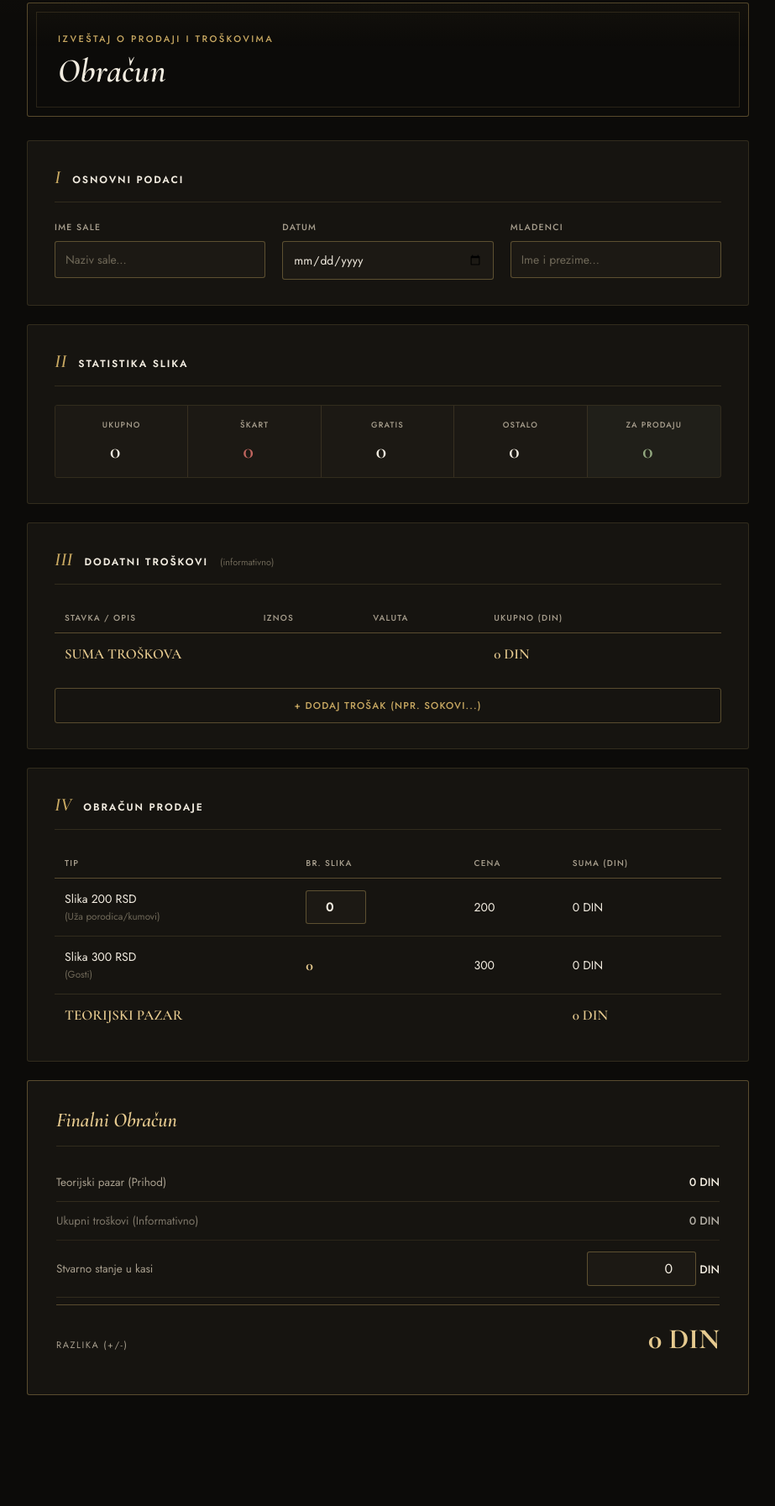
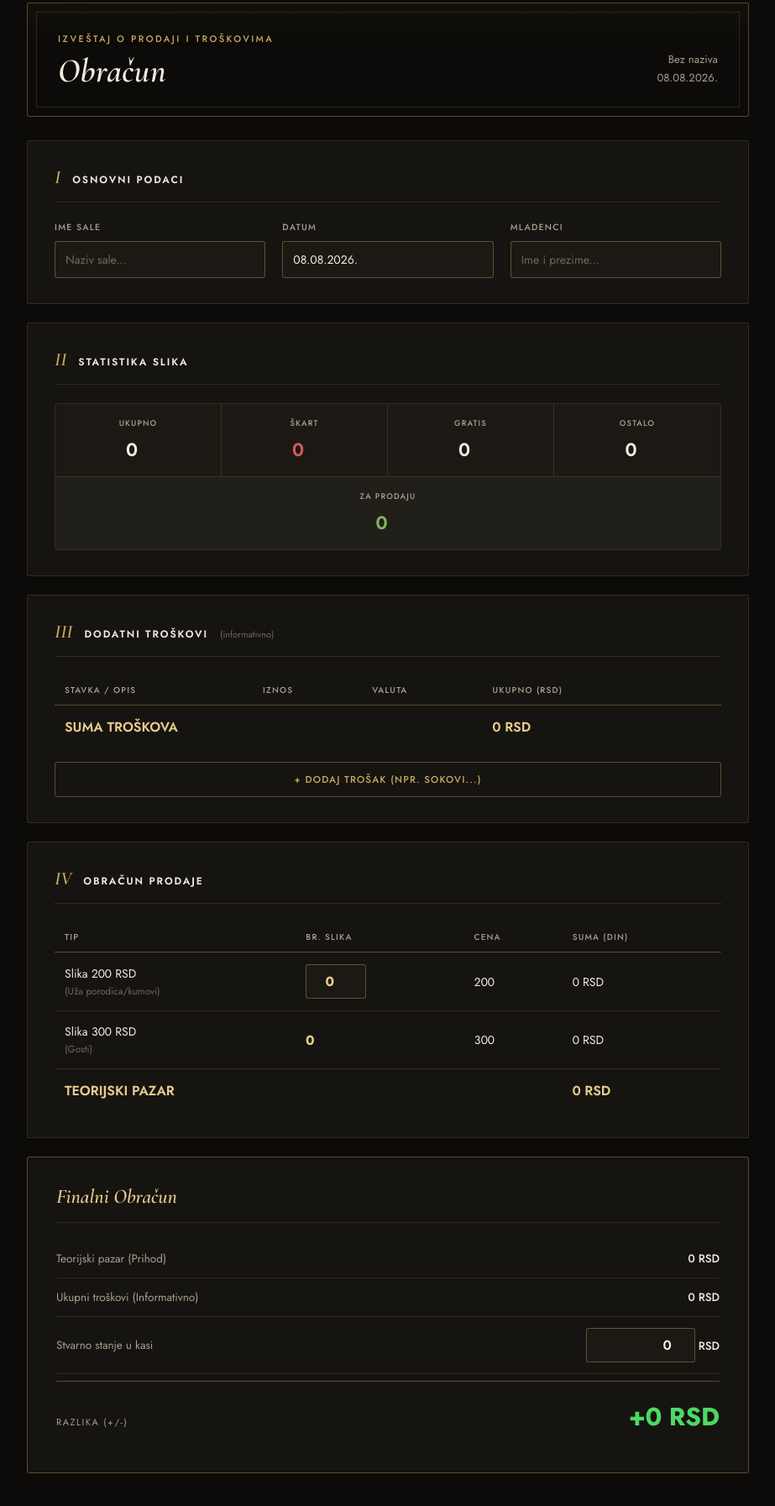
Before and after one commit to PolarisExplorer/obracun_ns, a plain HTML site: page index.html in a window 1280 px wide. Shown: the part 93-1886 px from the top of the page at 84% size, without its empty margins (178-1101 px from the left). Before the commit the page ends 1814 px from the top, so only its background shows below. Drawn offline with nearby package versions, Linux system fonts and the light colour scheme.

Commit message:
Integrate Flatpickr and update currency labels
Added Flatpickr library for date input and updated styles and scripts. Changed currency labels from DIN to RSD and adjusted various input fields and table headers accordingly.

```diff
--- a/index.html
+++ b/index.html
@@ -5,6 +5,8 @@
     <meta name="viewport" content="width=device-width, initial-scale=1.0, maximum-scale=1.0, user-scalable=no">
     <title>Obračun</title>
     <script src="https://cdnjs.cloudflare.com/ajax/libs/html2pdf.js/0.10.1/html2pdf.bundle.min.js"></script>
+    <link rel="stylesheet" href="https://cdn.jsdelivr.net/npm/flatpickr/dist/flatpickr.min.css">
+    <script src="https://cdn.jsdelivr.net/npm/flatpickr"></script>
     <link href="https://fonts.googleapis.com/css2?family=Cormorant+Garamond:ital,wght@0,500;0,600;0,700;1,500;1,600&family=Jost:wght@400;500;600;700&display=swap" rel="stylesheet">
     <style>
         :root{
@@ -18,8 +20,8 @@
             --ink:#f2ece0;
             --ink-muted:#a89f8e;
             --ink-faint:#6f6858;
-            --danger:#c0655f;
-            --success:#93a980;
+            --danger:#d45d55;
+            --success:#80b960;
             --radius:3px;
         }
         *{box-sizing:border-box;margin:0;padding:0}
@@ -90,7 +92,7 @@
 
         .form-grid{display:grid;grid-template-columns:repeat(auto-fit,minmax(200px,1fr));gap:20px}
         .form-group label{display:block;font-size:10.5px;font-weight:500;color:var(--ink-muted);text-transform:uppercase;letter-spacing:.12em;margin-bottom:9px}
-        input, select{transition:all .2s ease;outline:none;font-family:'Jost',sans-serif;}
+        input, select, textarea, button{transition:all .2s ease;outline:none;font-family:'Jost',sans-serif !important;}
         .form-group input{
             width:100%;padding:11px 12px;background:var(--panel-alt);color:var(--ink);
             border:1px solid var(--hairline-strong);border-radius:var(--radius);font-size:14px;
@@ -99,16 +101,17 @@
         .form-group input::placeholder{color:var(--ink-faint)}
 
         /* ---------- Stat ledger row ---------- */
-        .stats-grid{display:grid;grid-template-columns:repeat(5,1fr);gap:0;border:1px solid var(--hairline);border-radius:var(--radius);overflow:hidden}
+        .stats-grid{display:grid;grid-template-columns:repeat(4,1fr);gap:0;border:1px solid var(--hairline);border-radius:var(--radius);overflow:hidden}
         .stat-input-card{
             background:var(--panel-alt);padding:16px 10px;text-align:center;
             border-right:1px solid var(--hairline);display:flex;flex-direction:column;align-items:center;gap:8px;
         }
-        .stat-input-card:last-child{border-right:none}
+        .stat-input-card:nth-child(4){border-right:none}
+        .stat-input-card:nth-child(5){grid-column:span 4;border-right:none;border-top:1px solid var(--hairline)}
         .stat-input-card .lbl{font-size:9.5px;color:var(--ink-muted);text-transform:uppercase;letter-spacing:.12em;font-weight:500}
         .stat-input-card input{
             width:100%;border:none;text-align:center;background:transparent;color:var(--ink);
-            font-family:'Cormorant Garamond',serif;font-size:26px;font-weight:600;font-variant-numeric:tabular-nums;
+            font-family:'Jost',sans-serif;font-size:22px;font-weight:600;font-variant-numeric:tabular-nums;
         }
         .stat-input-card.readonly{background:rgba(147,169,128,.08)}
         .stat-input-card.readonly input{pointer-events:none;color:var(--success)}
@@ -119,9 +122,10 @@
         th{
             padding:10px 12px;text-align:left;font-size:10px;color:var(--ink-muted);
             text-transform:uppercase;letter-spacing:.12em;font-weight:500;border-bottom:1px solid var(--hairline-strong);
+            font-family:'Jost',sans-serif;
         }
-        td{padding:14px 12px;border-bottom:1px solid var(--hairline);font-size:14px;color:var(--ink)}
-        .total-row td{font-weight:600;color:var(--gold-bright);border-bottom:none;border-top:1px solid var(--hairline-strong);font-family:'Cormorant Garamond',serif;font-size:17px}
+        td{padding:14px 12px;border-bottom:1px solid var(--hairline);font-size:14px;color:var(--ink);font-family:'Jost',sans-serif;font-variant-numeric:tabular-nums;}
+        .total-row td{font-weight:600;color:var(--gold-bright);border-bottom:none;border-top:1px solid var(--hairline-strong);font-family:'Jost',sans-serif;font-size:16px}
 
         /* ---------- Final summary ---------- */
         .final{
@@ -133,10 +137,13 @@
             color:var(--gold-bright);margin-bottom:20px;padding-bottom:16px;border-bottom:1px solid var(--hairline);
         }
         .frow{display:flex;justify-content:space-between;align-items:center;padding:13px 0;border-bottom:1px solid var(--hairline);font-size:13.5px;color:var(--ink-muted)}
-        .frow .fv{color:var(--ink);font-weight:500;font-variant-numeric:tabular-nums}
+        .frow .fv{color:var(--ink);font-weight:500;font-family:'Jost',sans-serif;font-variant-numeric:tabular-nums}
         .frow.big{margin-top:8px;padding-top:20px;border-top:1px solid var(--hairline-strong);border-bottom:none;align-items:baseline}
         .frow.big span:first-child{font-size:11px;letter-spacing:.14em;text-transform:uppercase;color:var(--ink-muted)}
-        .frow.big .fv{font-family:'Cormorant Garamond',serif;font-size:34px;font-weight:700;color:var(--gold-bright)}
+        .frow.big .fv{font-family:'Jost',sans-serif;font-size:30px;font-weight:700;}
+
+        .diff-positive { color: #4cd964 !important; }
+        .diff-negative { color: #ff4d4f !important; }
 
         .add-btn{
             margin-top:16px;background:transparent;color:var(--gold);border:1px solid var(--hairline-strong);
@@ -152,10 +159,10 @@
         .del-btn:hover{background:rgba(192,101,95,.1)}
         .inp-dark{
             background:var(--panel-alt);border:1px solid var(--hairline-strong);color:var(--ink);
-            padding:8px 12px;border-radius:var(--radius);width:130px;text-align:right;font-size:16px;font-family:'Jost',sans-serif;
+            padding:8px 12px;border-radius:var(--radius);width:130px;text-align:right;font-size:16px;font-family:'Jost',sans-serif;font-weight:600;font-variant-numeric:tabular-nums;
         }
         .inp-dark:focus{border-color:var(--gold)}
-        .inp-slike200{width:72px;padding:8px;background:var(--panel-alt);color:var(--ink);border:1px solid var(--hairline-strong);border-radius:var(--radius);font-size:15px;text-align:center;font-weight:600;}
+        .inp-slike200{width:72px;padding:8px;background:var(--panel-alt);color:var(--gold-bright);border:1px solid var(--hairline-strong);border-radius:var(--radius);font-family:'Jost',sans-serif;font-size:16px;text-align:center;font-weight:700;font-variant-numeric:tabular-nums;}
         .inp-slike200:focus{border-color:var(--gold)}
 
         .pdf-mode .add-btn, .pdf-mode .del-btn, .pdf-mode .actions-bar { display: none !important; }
@@ -163,9 +170,11 @@
         @media (max-width: 600px) {
             .header{flex-direction:column;align-items:flex-start;gap:16px;padding:26px 22px}
             .header-meta{text-align:left}
-            .stats-grid{grid-template-columns:repeat(3,1fr)}
-            .stat-input-card:nth-child(4){border-right:none}
-            .stat-input-card:nth-child(5){grid-column:span 3;border-right:none;border-top:1px solid var(--hairline)}
+            .stats-grid{grid-template-columns:repeat(2,1fr)}
+            .stat-input-card:nth-child(2){border-right:none}
+            .stat-input-card:nth-child(3){border-top:1px solid var(--hairline)}
+            .stat-input-card:nth-child(4){border-right:none;border-top:1px solid var(--hairline)}
+            .stat-input-card:nth-child(5){grid-column:span 2;border-right:none;border-top:1px solid var(--hairline)}
             .frow{flex-direction:column;align-items:flex-start;gap:6px}
             .frow.big{align-items:flex-start}
             .inp-dark{width:100%;margin-top:5px}
@@ -193,7 +202,7 @@
             <h2><span class="num">I</span>Osnovni Podaci</h2>
             <div class="form-grid">
                 <div class="form-group"><label>Ime Sale</label><input type="text" id="saleName" placeholder="Naziv sale..." oninput="updateHeader()"></div>
-                <div class="form-group"><label>Datum</label><input type="date" id="eventDate" oninput="updateHeader()"></div>
+                <div class="form-group"><label>Datum</label><input type="text" id="eventDate" placeholder="dd.mm.yyyy." oninput="updateHeader()"></div>
                 <div class="form-group"><label>Mladenci</label><input type="text" id="couple" placeholder="Ime i prezime..." oninput="updateHeader()"></div>
             </div>
         </div>
@@ -229,13 +238,13 @@
             <div class="table-scroll">
             <table>
                 <thead>
-                    <tr><th>Stavka / Opis</th><th>Iznos</th><th>Valuta</th><th>Ukupno (DIN)</th><th></th></tr>
+                    <tr><th>Stavka / Opis</th><th>Iznos</th><th>Valuta</th><th>Ukupno (RSD)</th><th></th></tr>
                 </thead>
                 <tbody id="extraCostsBody"></tbody>
                 <tfoot>
                     <tr class="total-row">
                         <td colspan="3">SUMA TROŠKOVA</td>
-                        <td id="totExtraCosts">0 DIN</td>
+                        <td id="totExtraCosts">0 RSD</td>
                         <td></td>
                     </tr>
                 </tfoot>
@@ -256,17 +265,17 @@
                         <td>Slika 200 RSD<br><small style="color:var(--ink-faint)">(Uža porodica/kumovi)</small></td>
                         <td><input type="number" id="inp200Qty" value="0" inputmode="numeric" pattern="[0-9]*" oninput="calculate()" onfocus="this.select()" class="inp-slike200"></td>
                         <td>200</td>
-                        <td id="res200Tot">0 DIN</td>
+                        <td id="res200Tot">0 RSD</td>
                     </tr>
                     <tr>
                         <td>Slika 300 RSD<br><small style="color:var(--ink-faint)">(Gosti)</small></td>
-                        <td id="res300Qty" style="font-family:'Cormorant Garamond',serif;font-size:18px;font-weight:700;color:var(--gold-bright)">0</td>
+                        <td id="res300Qty" style="font-family:'Jost',sans-serif;font-size:16px;font-weight:700;color:var(--gold-bright)">0</td>
                         <td>300</td>
-                        <td id="res300Tot">0 DIN</td>
+                        <td id="res300Tot">0 RSD</td>
                     </tr>
                 </tbody>
                 <tfoot>
-                    <tr class="total-row"><td colspan="3">TEORIJSKI PAZAR</td><td id="grandTotal">0 DIN</td></tr>
+                    <tr class="total-row"><td colspan="3">TEORIJSKI PAZAR</td><td id="grandTotal">0 RSD</td></tr>
                 </tfoot>
             </table>
             </div>
@@ -274,15 +283,15 @@
 
         <div class="final">
             <h2>Finalni Obračun</h2>
-            <div class="frow"><span>Teorijski pazar (Prihod)</span><span class="fv" id="fNeeded">0 DIN</span></div>
-            <div class="frow" style="opacity:0.7;"><span>Ukupni troškovi (Informativno)</span><span class="fv" id="fMinusCosts">0 DIN</span></div>
+            <div class="frow"><span>Teorijski pazar (Prihod)</span><span class="fv" id="fNeeded">0 RSD</span></div>
+            <div class="frow"><span>Ukupni troškovi (Informativno)</span><span class="fv" id="fMinusCosts">0 RSD</span></div>
             <div class="frow">
                 <span>Stvarno stanje u kasi</span>
-                <span class="fv" id="fCollectedWrap"><input class="inp-dark" type="number" id="fCollected" value="0" inputmode="numeric" pattern="[0-9]*" oninput="calculate()" onfocus="this.select()"> DIN</span>
+                <span class="fv" id="fCollectedWrap"><input class="inp-dark" type="number" id="fCollected" value="0" inputmode="numeric" pattern="[0-9]*" oninput="calculate()" onfocus="this.select()"> RSD</span>
             </div>
             <div class="frow big">
                 <span>RAZLIKA (+/-)</span>
-                <span class="fv" id="fDiff">0 DIN</span>
+                <span class="fv" id="fDiff">0 RSD</span>
             </div>
         </div>
     </div>
@@ -292,13 +301,25 @@
 const N = n => n.toLocaleString('sr-RS');
 const KURS = 117;
 
+window.addEventListener('DOMContentLoaded', () => {
+    flatpickr("#eventDate", {
+        dateFormat: "d.m.Y.",
+        defaultDate: "today",
+        onChange: function() {
+            updateHeader();
+        }
+    });
+    updateHeader();
+    calculate();
+});
+
 function addExtraCostRow() {
     const tr = document.createElement('tr');
     tr.innerHTML = `
         <td><input type="text" placeholder="Opis..." style="width:100%; border:none; background:transparent; color:var(--ink); font-family:'Jost',sans-serif; font-size:14px;"></td>
-        <td><input type="number" value="0" inputmode="numeric" pattern="[0-9]*" oninput="calculate()" onfocus="this.select()" style="width:100%; border:none; background:transparent; color:var(--ink); font-family:'Jost',sans-serif; font-size:14px;"></td>
-        <td><select onchange="calculate()" style="border:none; background:transparent; color:var(--ink); font-family:'Jost',sans-serif; font-size:14px;"><option value="DIN" style="background:#1c1914">DIN</option><option value="EUR" style="background:#1c1914">EUR</option></select></td>
-        <td class="row-din" style="color:var(--gold-bright); font-weight:500;">0 DIN</td>
+        <td><input type="number" value="0" inputmode="numeric" pattern="[0-9]*" oninput="calculate()" onfocus="this.select()" style="width:100%; border:none; background:transparent; color:var(--ink); font-family:'Jost',sans-serif; font-size:14px; font-weight:600; font-variant-numeric:tabular-nums;"></td>
+        <td><select onchange="calculate()" style="border:none; background:transparent; color:var(--ink); font-family:'Jost',sans-serif; font-size:14px;"><option value="RSD" style="background:#1c1914">RSD</option><option value="EUR" style="background:#1c1914">EUR</option></select></td>
+        <td class="row-din" style="color:var(--gold-bright); font-weight:600; font-family:'Jost',sans-serif;">0 RSD</td>
         <td><button class="del-btn" onclick="this.closest('tr').remove(); calculate()">✕</button></td>
     `;
     document.getElementById('extraCostsBody').appendChild(tr);
@@ -318,42 +339,44 @@
 
     document.getElementById('sZaProdaju').value       = zaProdaju;
     document.getElementById('res300Qty').textContent  = N(slike300);
-    document.getElementById('res200Tot').textContent  = N(slike200 * 200) + ' DIN';
-    document.getElementById('res300Tot').textContent  = N(slike300 * 300) + ' DIN';
-    document.getElementById('grandTotal').textContent = N(prihod) + ' DIN';
+    document.getElementById('res200Tot').textContent  = N(slike200 * 200) + ' RSD';
+    document.getElementById('res300Tot').textContent  = N(slike300 * 300) + ' RSD';
+    document.getElementById('grandTotal').textContent = N(prihod) + ' RSD';
 
     let totalExtraDin = 0;
     document.querySelectorAll('#extraCostsBody tr').forEach(tr => {
         const val   = parseFloat(tr.querySelectorAll('input')[1].value) || 0;
         const curr  = tr.querySelector('select').value;
         const inDin = curr === 'EUR' ? val * KURS : val;
-        tr.querySelector('.row-din').textContent = N(inDin) + ' DIN';
+        tr.querySelector('.row-din').textContent = N(inDin) + ' RSD';
         totalExtraDin += inDin;
     });
-    document.getElementById('totExtraCosts').textContent = N(totalExtraDin) + ' DIN';
+    document.getElementById('totExtraCosts').textContent = N(totalExtraDin) + ' RSD';
 
     const collected = parseFloat(document.getElementById('fCollected').value) || 0;
     const razlika   = collected - prihod;
 
-    document.getElementById('fNeeded').textContent     = N(prihod) + ' DIN';
-    document.getElementById('fMinusCosts').textContent = N(totalExtraDin) + ' DIN';
+    document.getElementById('fNeeded').textContent     = N(prihod) + ' RSD';
+    document.getElementById('fMinusCosts').textContent = N(totalExtraDin) + ' RSD';
 
     const diffEl = document.getElementById('fDiff');
-    diffEl.textContent = (razlika >= 0 ? '+' : '') + N(razlika) + ' DIN';
-    diffEl.style.color = razlika >= 0 ? '#93a980' : '#c0655f';
+    const sign = razlika >= 0 ? '+' : '';
+    diffEl.textContent = sign + N(razlika) + ' RSD';
+
+    diffEl.classList.remove('diff-positive', 'diff-negative');
+    if (razlika >= 0) {
+        diffEl.classList.add('diff-positive');
+    } else {
+        diffEl.classList.add('diff-negative');
+    }
 }
 
 function updateHeader() {
     const rawDate = document.getElementById('eventDate').value;
-    let formattedDate = '';
-    if (rawDate) {
-        const d = new Date(rawDate);
-        formattedDate = d.getDate() + '.' + (d.getMonth() + 1) + '.' + d.getFullYear() + '.';
-    }
     const sala     = document.getElementById('saleName').value || 'Bez naziva';
     const mladenci = document.getElementById('couple').value   || '';
     const mladenciLine = mladenci ? `<br>${mladenci}` : '';
-    document.getElementById('headerMeta').innerHTML = `${sala}<br>${formattedDate}${mladenciLine}`;
+    document.getElementById('headerMeta').innerHTML = `${sala}<br>${rawDate}${mladenciLine}`;
 }
 
 function generatePDF() {
@@ -367,8 +390,7 @@
     const mladenci = document.getElementById('couple').value   || '';
     let datePart   = '';
     if (rawDate) {
-        const d = new Date(rawDate);
-        datePart = '_' + d.getDate() + '-' + (d.getMonth() + 1) + '-' + d.getFullYear();
+        datePart = '_' + rawDate.replace(/\./g, '-').replace(/-$/, '');
     }
     const mladenciPart = mladenci ? '_' + mladenci.replace(/\s+/g, '_') : '';
     const filename = (sala.replace(/\s+/g, '_') + datePart + mladenciPart + '.pdf')
@@ -413,8 +435,12 @@
         #print-area th { color: var(--pdf-ink-muted) !important; border-color: var(--pdf-line) !important; }
         #print-area td { color: var(--pdf-ink) !important; border-color: var(--pdf-line) !important; }
         #print-area .total-row td { color: var(--pdf-gold) !important; border-color: var(--pdf-line) !important; }
-        #print-area .frow { color: var(--pdf-ink-muted) !important; border-color: var(--pdf-line) !important; }
+        #print-area .frow { color: var(--pdf-ink) !important; font-weight: 500 !important; border-color: var(--pdf-line) !important; }
+        #print-area .frow span:first-child { color: var(--pdf-ink) !important; }
+        #print-area .frow .fv:not(#fDiff) { color: var(--pdf-ink) !important; }
         #print-area .frow.big { border-color: var(--pdf-gold) !important; }
+        #print-area .diff-positive { color: #2e7d32 !important; }
+        #print-area .diff-negative { color: #c62828 !important; }
     `;
     document.head.appendChild(styleOverride);
 
@@ -425,10 +451,10 @@
         const span = document.createElement('span');
         span.textContent = inp.value;
         if (inp.classList.contains('inp-dark')) {
-            span.style.cssText = 'color:#a3823f; font-family:Cormorant Garamond,serif; font-size:22px; font-weight:700;';
+            span.style.cssText = 'color:#a3823f; font-family:Jost,sans-serif; font-size:20px; font-weight:700;';
         } else if (inp.closest('.stat-input-card')) {
             const isSkart = inp.closest('.stat-input-card') === statCards[1];
-            span.style.cssText = `font-family:Cormorant Garamond,serif; font-size:22px; font-weight:600; color:${isSkart ? '#a3453e' : '#2a2418'};`;
+            span.style.cssText = `font-family:Jost,sans-serif; font-size:20px; font-weight:600; color:${isSkart ? '#a3453e' : '#2a2418'};`;
         } else if (inp.classList.contains('inp-slike200')) {
             span.style.cssText = 'font-size:15px; font-weight:700; color:#2a2418;';
         } else {
@@ -474,24 +500,7 @@
         jsPDF: { unit: 'mm', format: 'a4', orientation: 'portrait' }
     };
 
-    // Ručno generišemo blob i sami kontrolišemo download,
-    // umesto da se oslanjamo na html2pdf .save() koji na nekim
-    // in-app/webview browserima ignoriše download atribut i
-    // otvara sirovi blob: URL umesto da sačuva fajl pod imenom.
-    html2pdf().set(opt).from(printArea).toPdf().output('blob').then(blob => {
-        const blobUrl = URL.createObjectURL(blob);
-        const a = document.createElement('a');
-        a.href = blobUrl;
-        a.download = filename;
-        a.style.display = 'none';
-        document.body.appendChild(a);
-        a.click();
-        document.body.removeChild(a);
-
-        setTimeout(() => {
-            URL.revokeObjectURL(blobUrl);
-        }, 30000);
-
+    html2pdf().set(opt).from(printArea).save().then(() => {
         restore();
     }).catch(err => {
         console.error('Greška pri generisanju PDF-a:', err);
```
